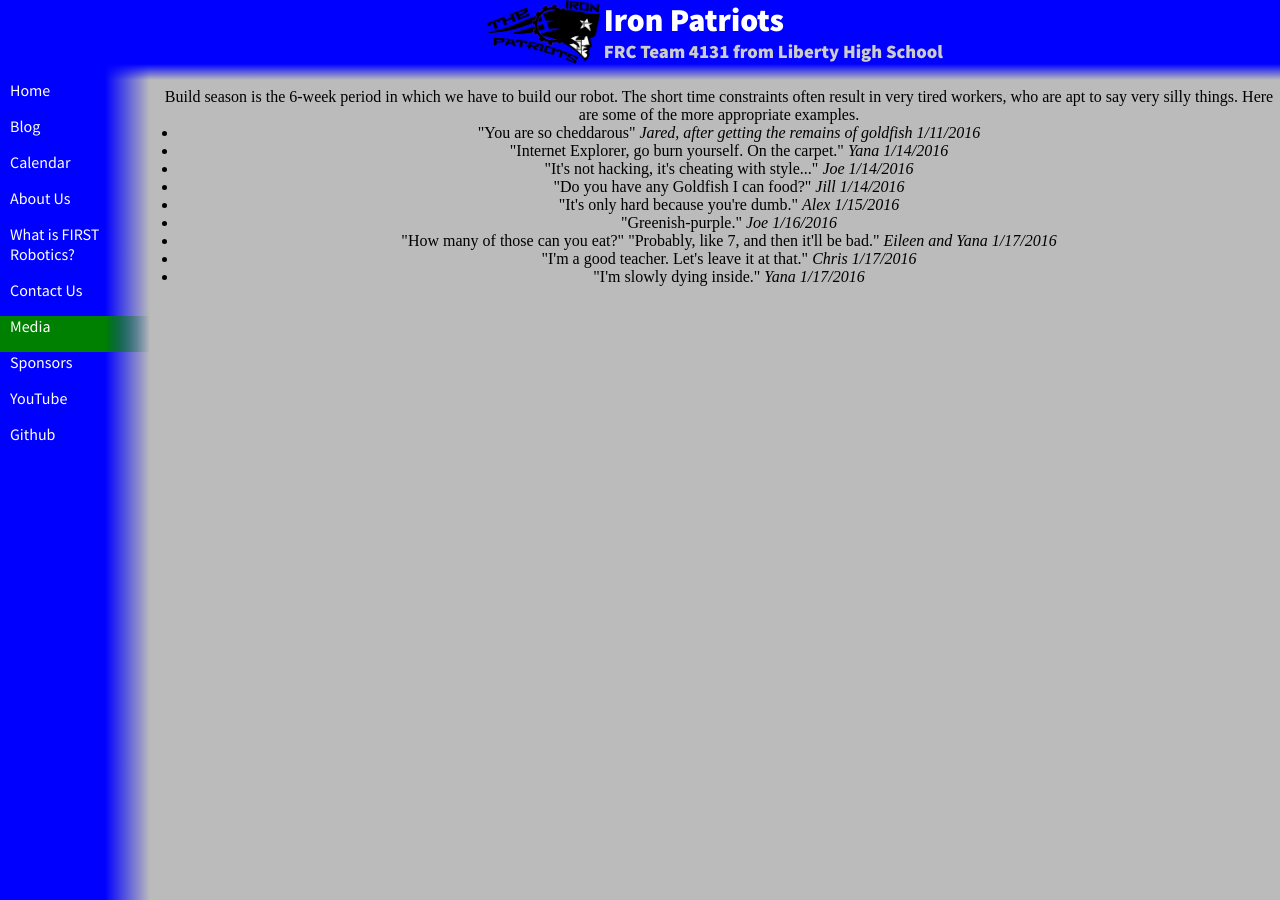
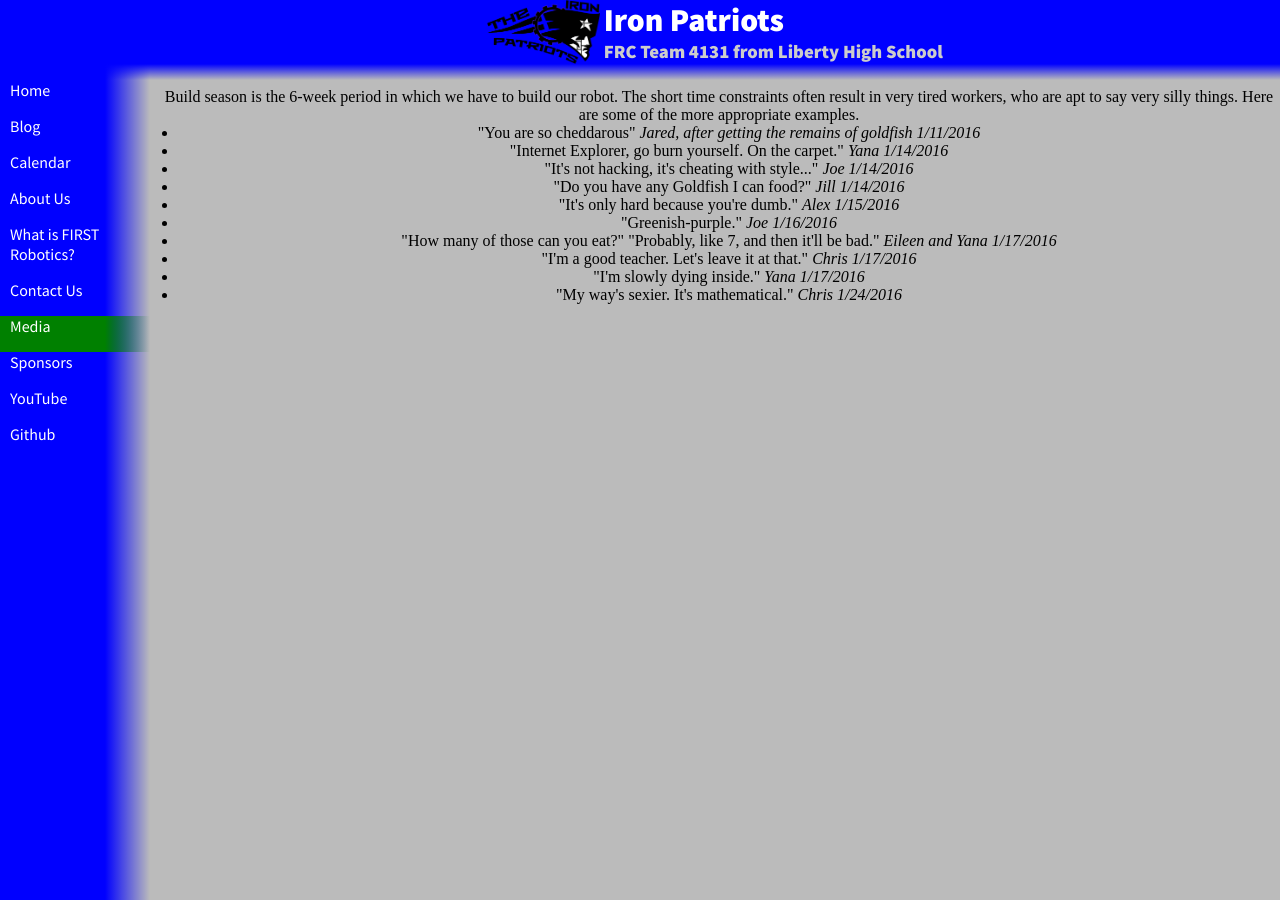
Before and after one commit to katiebugmoon/FRC4131.github.io, a Jekyll site: the page built from media/2016/quotes.html, in a window 1280 px wide. Built offline with Jekyll 4.4.1, drawn with Linux system fonts in a browser that asks for light colours; nearby versions of some CDN libraries.

Commit message:
Update quotes.html

```diff
--- a/media/2016/quotes.html
+++ b/media/2016/quotes.html
@@ -13,5 +13,6 @@ title: Build Season 2016 Quotes
 	<li>"How many of those can you eat?" "Probably, like 7, and then it'll be bad." <i>Eileen and Yana 1/17/2016</i></li>
 	<li>"I'm a good teacher. Let's leave it at that." <i>Chris 1/17/2016</i></li>
 	<li>"I'm slowly dying inside." <i>Yana 1/17/2016</i></li>
+	<li>"My way's sexier. It's mathematical." <i>Chris 1/24/2016</i></li>
 </ul>
 <center>
```
